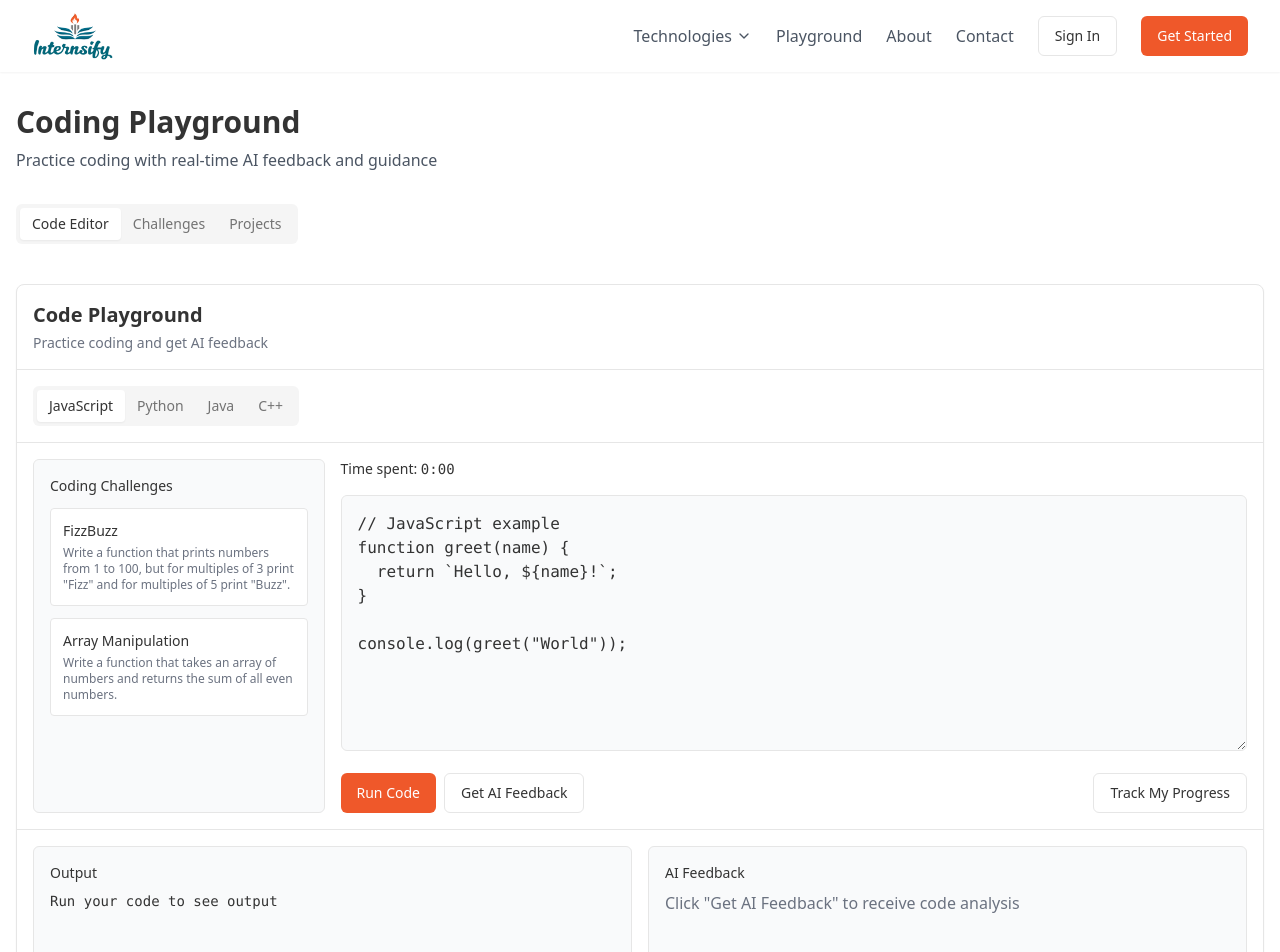
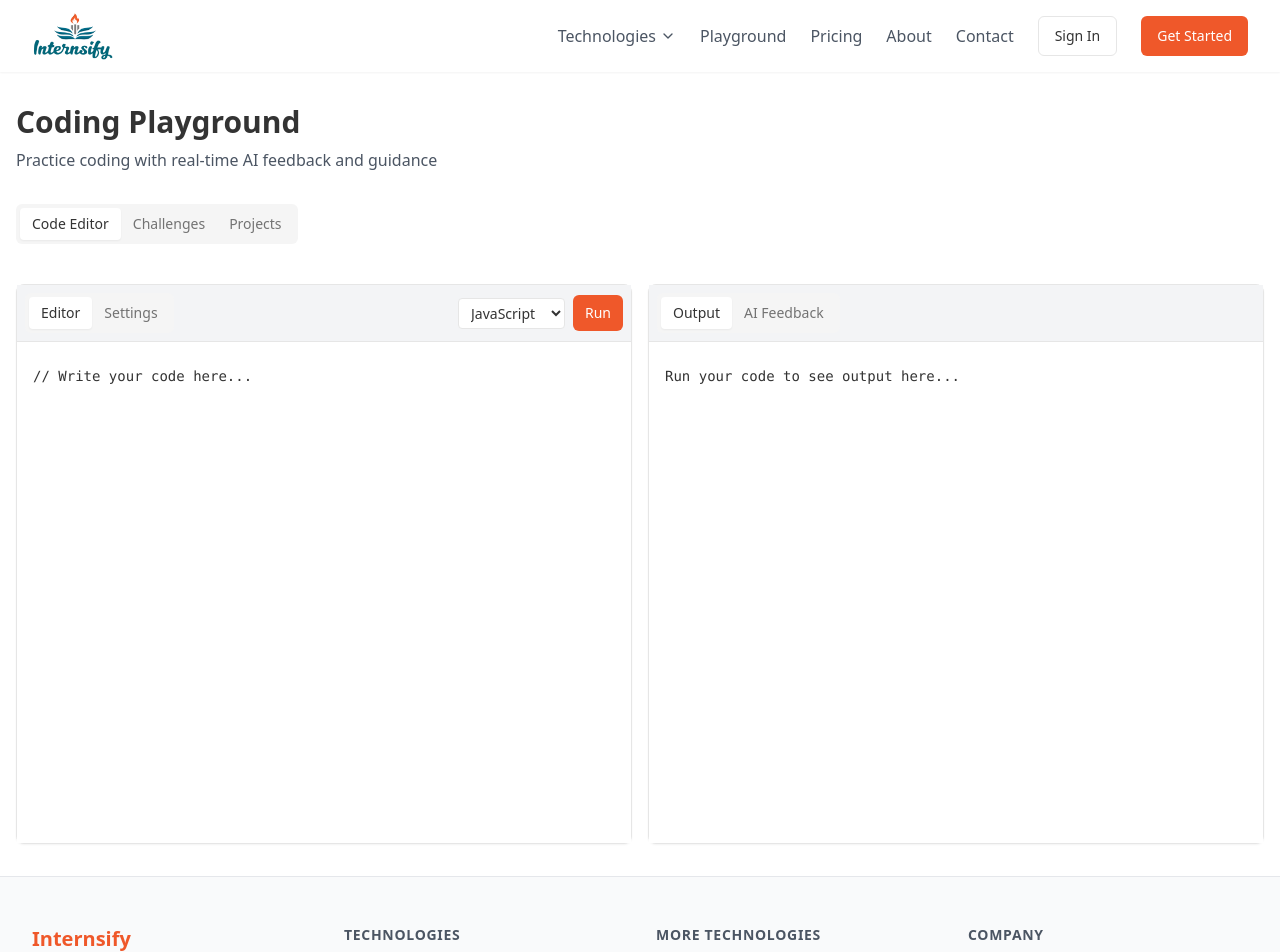
Before and after one commit to Redn0217/mentor-ai-universe, a React (Vite) app: page /playground in a window 1280 px wide. Shown: the top 952 px of the page. Built offline with nearby package versions, Linux system fonts and the light colour scheme.

Commit message:
Sync latest code
Sync the latest code from the git repository.

```diff
--- a/src/components/layout/NavBar.tsx
+++ b/src/components/layout/NavBar.tsx
@@ -1,3 +1,4 @@
+
 import { useState } from 'react';
 import { Link, useNavigate } from 'react-router-dom';
 import { Button } from '@/components/ui/button';
@@ -49,6 +50,9 @@ export const NavBar = () => {
             </div>
             <Link to="/playground" className="text-gray-600 hover:text-primary">
               Playground
+            </Link>
+            <Link to="/pricing" className="text-gray-600 hover:text-primary">
+              Pricing
             </Link>
             <Link to="/about" className="text-gray-600 hover:text-primary">
               About
@@ -128,6 +132,9 @@ export const NavBar = () => {
               <Link to="/playground" className="text-gray-600 hover:text-primary">
                 Playground
               </Link>
+              <Link to="/pricing" className="text-gray-600 hover:text-primary">
+                Pricing
+              </Link>
               <Link to="/about" className="text-gray-600 hover:text-primary">
                 About
               </Link>
--- a/src/components/playground/CodeEditor.tsx
+++ b/src/components/playground/CodeEditor.tsx
@@ -1,405 +1,187 @@
 
-import { useState, useEffect, useRef } from 'react';
+import React, { useState } from 'react';
 import { Button } from '@/components/ui/button';
 import { Tabs, TabsList, TabsTrigger, TabsContent } from '@/components/ui/tabs';
-import { ScrollArea } from '@/components/ui/scroll-area';
-import { Separator } from '@/components/ui/separator';
-import { Progress } from '@/components/ui/progress';
-import { useToast } from '@/hooks/use-toast';
-import { generateCodeFeedback, trackCodingProgress } from '@/services/openaiService';
+import { Card, CardContent } from '@/components/ui/card';
 import { useAuth } from '@/contexts/AuthContext';
 
-interface CodeEditorProps {
-  defaultLanguage?: 'javascript' | 'python' | 'java' | 'cpp';
+export const CodeEditor = () => {
+  const [code, setCode] = useState('// Write your code here...');
+  const [output, setOutput] = useState('');
+  const [language, setLanguage] = useState('javascript');
+  const { user } = useAuth();
+
+  // Mock execution function - in a real app, this would connect to a backend service
+  const executeCode = () => {
+    try {
+      // This is just a simple mock implementation
+      if (language === 'javascript') {
+        // In a real implementation, we would use a secure evaluation method or backend
+        // For demo purposes, we'll just show a mock output
+        setOutput(`Executing ${language} code...\n\nOutput:\n> Hello, world!`);
+      } else {
+        setOutput(`Execution for ${language} is not implemented in this demo.`);
       }
 
-export const CodeEditor = ({ defaultLanguage = 'javascript' }: CodeEditorProps) => {
-  const [code, setCode] = useState('// Write your code here');
-  const [language, setLanguage] = useState<'javascript' | 'python' | 'java' | 'cpp'>(defaultLanguage);
-  const [output, setOutput] = useState('');
-  const [isRunning, setIsRunning] = useState(false);
-  const [isAnalyzing, setIsAnalyzing] = useState(false);
-  const [isTrackingProgress, setIsTrackingProgress] = useState(false);
-  const [feedback, setFeedback] = useState('');
-  const [progress, setProgress] = useState<{
-    overall: number;
-    strengths: string[];
-    areasToImprove: string[];
-    nextChallenge?: string;
-  }>({
-    overall: 0,
-    strengths: [],
-    areasToImprove: []
-  });
-  const [selectedChallenge, setSelectedChallenge] = useState<string | null>(null);
-  const [timeSpent, setTimeSpent] = useState(0);
-  const timerRef = useRef<NodeJS.Timeout | null>(null);
-  const { toast } = useToast();
-  const { user } = useAuth();
-
-  // Sample language templates
-  useEffect(() => {
-    const templates = {
-      javascript: '// JavaScript example\nfunction greet(name) {\n  return `Hello, ${name}!`;\n}\n\nconsole.log(greet("World"));',
-      python: '# Python example\ndef greet(name):\n    return f"Hello, {name}!"\n\nprint(greet("World"))',
-      java: '// Java example\npublic class Main {\n    public static void main(String[] args) {\n        System.out.println("Hello, World!");\n    }\n}',
-      cpp: '// C++ example\n#include <iostream>\n\nint main() {\n    std::cout << "Hello, World!" << std::endl;\n    return 0;\n}'
-    };
-
-    setCode(templates[language]);
-    setOutput('');
-    setFeedback('');
-    // Reset timer when language changes
-    if (timerRef.current) {
-      clearInterval(timerRef.current);
-      setTimeSpent(0);
+      // In a real app, we would also track this activity
+      if (user) {
+        console.log(`User ${user.email} executed ${language} code`);
+        // Track progress, save to database, etc.
       }
-  }, [language]);
-
-  // Start timer when user begins coding
-  useEffect(() => {
-    // Start the timer when user modifies code
-    if (!timerRef.current) {
-      timerRef.current = setInterval(() => {
-        setTimeSpent(prev => prev + 1);
-      }, 1000);
-    }
-
-    return () => {
-      if (timerRef.current) {
-        clearInterval(timerRef.current);
-      }
-    };
-  }, [code]);
-
-  // Format time spent
-  const formatTime = (seconds: number): string => {
-    const mins = Math.floor(seconds / 60);
-    const secs = seconds % 60;
-    return `${mins}:${secs < 10 ? '0' : ''}${secs}`;
-  };
-
-  const handleRunCode = () => {
-    setIsRunning(true);
-
-    // This is a simple simulation of code execution
-    // In a real implementation, you would use a sandboxed execution environment
-    try {
-      let simulatedOutput = '';
-
-      // Simplified simulation based on language
-      if (language === 'javascript') {
-        // Simple and very limited JS execution simulation
-        if (code.includes('console.log')) {
-          // Extract content inside console.log's parentheses
-          const match = code.match(/console\.log\((.*)\)/);
-          if (match && match[1]) {
-            let value = match[1];
-            // Handle string literals
-            if ((value.startsWith('"') && value.endsWith('"')) ||
-                (value.startsWith("'") && value.endsWith("'"))) {
-              value = value.slice(1, -1);
-            }
-            // Very simple string template handling
-            if (value.includes('`') && value.includes('${')) {
-              value = value.replace(/`(.*)\${(.*)}(.*)`/, (_, before, expr, after) => {
-                if (expr.trim() === 'name') {
-                  return `${before}World${after}`;
-                }
-                return `${before}${expr}${after}`;
-              });
-            }
-            simulatedOutput = value;
-          }
-        }
-      } else if (language === 'python') {
-        // Simulate Python print output
-        if (code.includes('print')) {
-          const match = code.match(/print\((.*)\)/);
-          if (match && match[1]) {
-            simulatedOutput = match[1].replace(/["']/g, '');
-            // Very simple f-string handling
-            if (simulatedOutput.includes('f"') || simulatedOutput.includes("f'")) {
-              simulatedOutput = simulatedOutput.replace(/f["'](.*)\{(.*)\}(.*)["']/, (_, before, expr, after) => {
-                if (expr.trim() === 'name') {
-                  return `${before}World${after}`;
-                }
-                return `${before}${expr}${after}`;
-              });
-            }
-          }
-        }
-      } else {
-        // For other languages, just return Hello, World!
-        simulatedOutput = "Hello, World!";
-      }
-
-      setOutput(simulatedOutput);
-
-      toast({
-        title: "Code executed",
-        description: "Your code was executed successfully.",
-      });
     } catch (error) {
-      console.error('Error executing code:', error);
-      setOutput('Error executing code. Please try again.');
-
-      toast({
-        title: "Execution Error",
-        description: "There was a problem running your code.",
-        variant: "destructive"
-      });
-    } finally {
-      setIsRunning(false);
+      setOutput(`Error: ${error instanceof Error ? error.message : String(error)}`);
     }
   };
 
-  const handleAnalyzeCode = async () => {
-    setIsAnalyzing(true);
-
-    try {
-      const feedbackText = await generateCodeFeedback(code, language);
-      setFeedback(feedbackText);
-    } catch (error) {
-      console.error('Error analyzing code:', error);
-      setFeedback('Error analyzing your code. Please try again later.');
-
-      toast({
-        title: "Analysis Error",
-        description: "There was a problem analyzing your code.",
-        variant: "destructive"
-      });
-    } finally {
-      setIsAnalyzing(false);
-    }
-  };
-
-  const handleTrackProgress = async () => {
-    if (!user) {
-      toast({
-        title: "Login Required",
-        description: "Please login to track your coding progress.",
-        variant: "destructive"
-      });
-      return;
-    }
-
-    setIsTrackingProgress(true);
-
-    try {
-      const progressData = await trackCodingProgress(
-        user.uid || 'anonymous',
-        language,
-        {
-          code,
-          challenge: selectedChallenge || undefined,
-          timeSpent,
-          completed: !!output && output !== 'Error executing code. Please try again.'
-        }
-      );
-
-      setProgress({
-        overall: progressData.progress,
-        strengths: progressData.strengths,
-        areasToImprove: progressData.areasToImprove,
-        nextChallenge: progressData.nextChallengeRecommendation
-      });
-
-      toast({
-        title: "Progress Updated",
-        description: "Your coding progress has been analyzed and updated.",
-      });
-    } catch (error) {
-      console.error('Error tracking progress:', error);
-
-      toast({
-        title: "Progress Tracking Error",
-        description: "There was a problem updating your progress.",
-        variant: "destructive"
-      });
-    } finally {
-      setIsTrackingProgress(false);
-    }
-  };
-
-  // Sample challenges for each language
-  const challenges = {
-    javascript: [
-      { id: 'js1', name: 'FizzBuzz', description: 'Write a function that prints numbers from 1 to 100, but for multiples of 3 print "Fizz" and for multiples of 5 print "Buzz".' },
-      { id: 'js2', name: 'Array Manipulation', description: 'Write a function that takes an array of numbers and returns the sum of all even numbers.' },
-    ],
-    python: [
-      { id: 'py1', name: 'Palindrome Checker', description: 'Write a function that checks if a string is a palindrome (reads the same backward as forward).' },
-      { id: 'py2', name: 'List Comprehension', description: 'Create a list of squares of even numbers from 1 to 20 using list comprehension.' },
-    ],
-    java: [
-      { id: 'java1', name: 'String Reverse', description: 'Write a method that reverses a string without using built-in reverse functions.' },
-      { id: 'java2', name: 'Prime Numbers', description: 'Write a function that checks if a number is prime.' },
-    ],
-    cpp: [
-      { id: 'cpp1', name: 'Vector Operations', description: 'Implement a function that finds the second largest element in a vector.' },
-      { id: 'cpp2', name: 'Memory Management', description: 'Create a simple class that demonstrates proper memory management with constructors and destructors.' },
-    ]
-  };
-
-  const handleSelectChallenge = (challenge: { id: string, name: string, description: string }) => {
-    setSelectedChallenge(challenge.id);
-    // Reset timer when starting a new challenge
-    if (timerRef.current) {
-      clearInterval(timerRef.current);
-      setTimeSpent(0);
-    }
-
-    // Start a new timer
-    timerRef.current = setInterval(() => {
-      setTimeSpent(prev => prev + 1);
-    }, 1000);
-
-    toast({
-      title: "Challenge Selected",
-      description: `You've started the "${challenge.name}" challenge. Good luck!`,
-    });
+  const handleCodeChange = (e: React.ChangeEvent<HTMLTextAreaElement>) => {
+    setCode(e.target.value);
   };
 
   return (
-    <div className="border rounded-lg shadow-sm bg-white overflow-hidden">
-      <div className="p-4 border-b">
-        <h2 className="text-xl font-semibold">Code Playground</h2>
-        <p className="text-gray-500 text-sm mt-1">Practice coding and get AI feedback</p>
-      </div>
-
-      <Tabs defaultValue={language} className="w-full" onValueChange={(value) => setLanguage(value as any)}>
-        <div className="p-4 border-b">
+    <div className="grid grid-cols-1 lg:grid-cols-2 gap-4 h-[70vh]">
+      {/* Code Editor Panel */}
+      <Card className="flex flex-col h-full">
+        <CardContent className="flex flex-col h-full p-0">
+          <Tabs defaultValue="editor" className="flex flex-col h-full">
+            <div className="bg-gray-100 dark:bg-gray-800 p-2 border-b">
+              <div className="flex justify-between items-center">
                 <TabsList>
-            <TabsTrigger value="javascript">JavaScript</TabsTrigger>
-            <TabsTrigger value="python">Python</TabsTrigger>
-            <TabsTrigger value="java">Java</TabsTrigger>
-            <TabsTrigger value="cpp">C++</TabsTrigger>
+                  <TabsTrigger value="editor">Editor</TabsTrigger>
+                  <TabsTrigger value="settings">Settings</TabsTrigger>
                 </TabsList>
-        </div>
-
-        <div className="grid grid-cols-1 md:grid-cols-4 gap-4 p-4">
-          {/* Challenges sidebar */}
-          <div className="col-span-1 border rounded-md bg-gray-50 p-4">
-            <h3 className="font-medium text-sm mb-3">Coding Challenges</h3>
-            <ScrollArea className="h-72">
-              <div className="space-y-3">
-                {challenges[language].map((challenge) => (
-                  <div
-                    key={challenge.id}
-                    className={`cursor-pointer border rounded p-3 hover:border-primary transition-colors ${
-                      selectedChallenge === challenge.id ? 'border-primary bg-primary/10' : 'bg-white'
-                    }`}
-                    onClick={() => handleSelectChallenge(challenge)}
+                <div className="flex items-center space-x-2">
+                  <select
+                    className="text-sm bg-white dark:bg-gray-700 border rounded px-2 py-1"
+                    value={language}
+                    onChange={(e) => setLanguage(e.target.value)}
                   >
-                    <h4 className="font-medium text-sm">{challenge.name}</h4>
-                    <p className="text-xs text-gray-500 mt-1">{challenge.description}</p>
-                  </div>
-                ))}
-              </div>
-            </ScrollArea>
-          </div>
-
-          {/* Code editor and output area */}
-          <div className="col-span-1 md:col-span-3 space-y-4">
-            {/* Timer and progress */}
-            <div className="flex justify-between items-center">
-              <div className="text-sm">
-                Time spent: <span className="font-mono">{formatTime(timeSpent)}</span>
-              </div>
-              {progress.overall > 0 && (
-                <div className="flex items-center gap-2 flex-1 ml-4">
-                  <span className="text-sm">Progress:</span>
-                  <Progress value={progress.overall} className="h-2" />
-                  <span className="text-sm">{progress.overall}%</span>
-                </div>
-              )}
-            </div>
-
-            {/* Code textarea */}
-            <textarea
-              value={code}
-              onChange={(e) => setCode(e.target.value)}
-              className="w-full h-64 font-mono p-4 border rounded-md bg-gray-50"
-              spellCheck={false}
-            />
-
-            <div className="flex gap-2 flex-wrap">
-              <Button onClick={handleRunCode} disabled={isRunning}>
-                {isRunning ? 'Running...' : 'Run Code'}
-              </Button>
-              <Button onClick={handleAnalyzeCode} variant="outline" disabled={isAnalyzing}>
-                {isAnalyzing ? 'Analyzing...' : 'Get AI Feedback'}
-              </Button>
-              <Button
-                onClick={handleTrackProgress}
-                variant="outline"
-                disabled={isTrackingProgress}
-                className="ml-auto"
-              >
-                {isTrackingProgress ? 'Analyzing Progress...' : 'Track My Progress'}
+                    <option value="javascript">JavaScript</option>
+                    <option value="python">Python</option>
+                    <option value="typescript">TypeScript</option>
+                    <option value="java">Java</option>
+                    <option value="csharp">C#</option>
+                  </select>
+                  <Button onClick={executeCode} size="sm">
+                    Run
                   </Button>
                 </div>
               </div>
             </div>
 
-        <Separator />
+            <TabsContent value="editor" className="flex-grow p-0">
+              <textarea
+                className="w-full h-full p-4 font-mono text-sm bg-white dark:bg-gray-900 resize-none focus:outline-none"
+                value={code}
+                onChange={handleCodeChange}
+              />
+            </TabsContent>
 
-        {/* Output and feedback area */}
-        <div className="grid grid-cols-1 md:grid-cols-2 gap-4 p-4">
-          <div className="border rounded-md bg-gray-50 p-4">
-            <h3 className="text-sm font-medium mb-2">Output</h3>
-            <ScrollArea className="h-48">
-              <pre className="font-mono text-sm">{output || 'Run your code to see output'}</pre>
-            </ScrollArea>
+            <TabsContent value="settings" className="p-4">
+              <div className="space-y-4">
+                <div>
+                  <h3 className="text-lg font-medium">Editor Settings</h3>
+                  <div className="mt-2 space-y-2">
+                    <div className="flex items-center">
+                      <input type="checkbox" id="line-numbers" className="mr-2" />
+                      <label htmlFor="line-numbers">Show line numbers</label>
                     </div>
-
-          <div className="border rounded-md bg-gray-50 p-4">
-            <h3 className="text-sm font-medium mb-2">AI Feedback</h3>
-            <ScrollArea className="h-48">
-              <div className="prose prose-sm">
-                {feedback ? (
-                  <div className="whitespace-pre-wrap">{feedback}</div>
-                ) : (
-                  <p className="text-gray-500">Click "Get AI Feedback" to receive code analysis</p>
-                )}
+                    <div className="flex items-center">
+                      <input type="checkbox" id="auto-complete" className="mr-2" />
+                      <label htmlFor="auto-complete">Enable autocomplete</label>
                     </div>
-            </ScrollArea>
+                    <div className="flex items-center">
+                      <input type="checkbox" id="syntax-highlight" className="mr-2" defaultChecked />
+                      <label htmlFor="syntax-highlight">Syntax highlighting</label>
+                    </div>
                   </div>
                 </div>
 
-        {/* Progress insights section */}
-        {progress.overall > 0 && (
-          <div className="p-4 border-t">
-            <h3 className="text-lg font-medium mb-3">Learning Insights</h3>
-            <div className="grid grid-cols-1 md:grid-cols-2 gap-4">
                 <div>
-                <h4 className="text-sm font-medium mb-2">Strengths</h4>
-                <ul className="list-disc pl-5 text-sm space-y-1">
-                  {progress.strengths.map((strength, i) => (
-                    <li key={i}>{strength}</li>
-                  ))}
+                  <h3 className="text-lg font-medium">Theme</h3>
+                  <select className="mt-2 w-full p-2 border rounded">
+                    <option>Light</option>
+                    <option>Dark</option>
+                    <option>Monokai</option>
+                    <option>Dracula</option>
+                  </select>
+                </div>
+
+                <div>
+                  <h3 className="text-lg font-medium">Font Size</h3>
+                  <select className="mt-2 w-full p-2 border rounded">
+                    <option>Small</option>
+                    <option>Medium</option>
+                    <option>Large</option>
+                  </select>
+                </div>
+              </div>
+            </TabsContent>
+          </Tabs>
+        </CardContent>
+      </Card>
+
+      {/* Output Panel */}
+      <Card className="flex flex-col h-full">
+        <CardContent className="flex flex-col h-full p-0">
+          <Tabs defaultValue="output" className="flex flex-col h-full">
+            <div className="bg-gray-100 dark:bg-gray-800 p-2 border-b">
+              <TabsList>
+                <TabsTrigger value="output">Output</TabsTrigger>
+                <TabsTrigger value="feedback">AI Feedback</TabsTrigger>
+              </TabsList>
+            </div>
+
+            <TabsContent value="output" className="flex-grow p-0">
+              <pre className="w-full h-full p-4 font-mono text-sm bg-white dark:bg-gray-900 overflow-auto">
+                {output || 'Run your code to see output here...'}
+              </pre>
+            </TabsContent>
+
+            <TabsContent value="feedback" className="p-4 overflow-auto h-full">
+              {output ? (
+                <div className="space-y-4">
+                  <div>
+                    <h3 className="font-medium">Code Analysis</h3>
+                    <p className="text-sm text-gray-600 dark:text-gray-400 mt-1">
+                      Your code looks good! Here are some suggestions for improvement:
+                    </p>
+                    <ul className="list-disc pl-5 mt-2 text-sm space-y-1">
+                      <li>Consider adding comments to explain your logic</li>
+                      <li>You could optimize the loop by using a different approach</li>
+                      <li>Variable names could be more descriptive</li>
                     </ul>
                   </div>
+
                   <div>
-                <h4 className="text-sm font-medium mb-2">Areas to Improve</h4>
-                <ul className="list-disc pl-5 text-sm space-y-1">
-                  {progress.areasToImprove.map((area, i) => (
-                    <li key={i}>{area}</li>
-                  ))}
-                </ul>
+                    <h3 className="font-medium">Performance</h3>
+                    <p className="text-sm text-gray-600 dark:text-gray-400 mt-1">
+                      This solution has O(n) time complexity. There's potential to improve to O(log n).
+                    </p>
+                  </div>
+
+                  <div>
+                    <h3 className="font-medium">Learning Resources</h3>
+                    <div className="mt-2 text-sm space-y-2">
+                      <div className="border p-3 rounded">
+                        <h4 className="font-medium">Advanced Loop Techniques</h4>
+                        <p className="text-gray-600 dark:text-gray-400">Learn more about efficient looping in JavaScript.</p>
+                      </div>
+                      <div className="border p-3 rounded">
+                        <h4 className="font-medium">Clean Code Principles</h4>
+                        <p className="text-gray-600 dark:text-gray-400">Best practices for writing maintainable code.</p>
                       </div>
                     </div>
-
-            {progress.nextChallenge && (
-              <div className="mt-4 p-3 bg-primary/10 rounded-md border border-primary/20">
-                <h4 className="text-sm font-medium">Recommended Next Challenge:</h4>
-                <p className="text-sm mt-1">{progress.nextChallenge}</p>
+                  </div>
+                </div>
+              ) : (
+                <div className="text-center text-gray-500 dark:text-gray-400 mt-10">
+                  Run your code to receive AI feedback
                 </div>
               )}
-          </div>
-        )}
+            </TabsContent>
           </Tabs>
+        </CardContent>
+      </Card>
     </div>
   );
 };
```
Also changed, not shown: src/pages/Dashboard.tsx (+7 -4 lines). Lines whose indentation alone changed are shown as unchanged.
